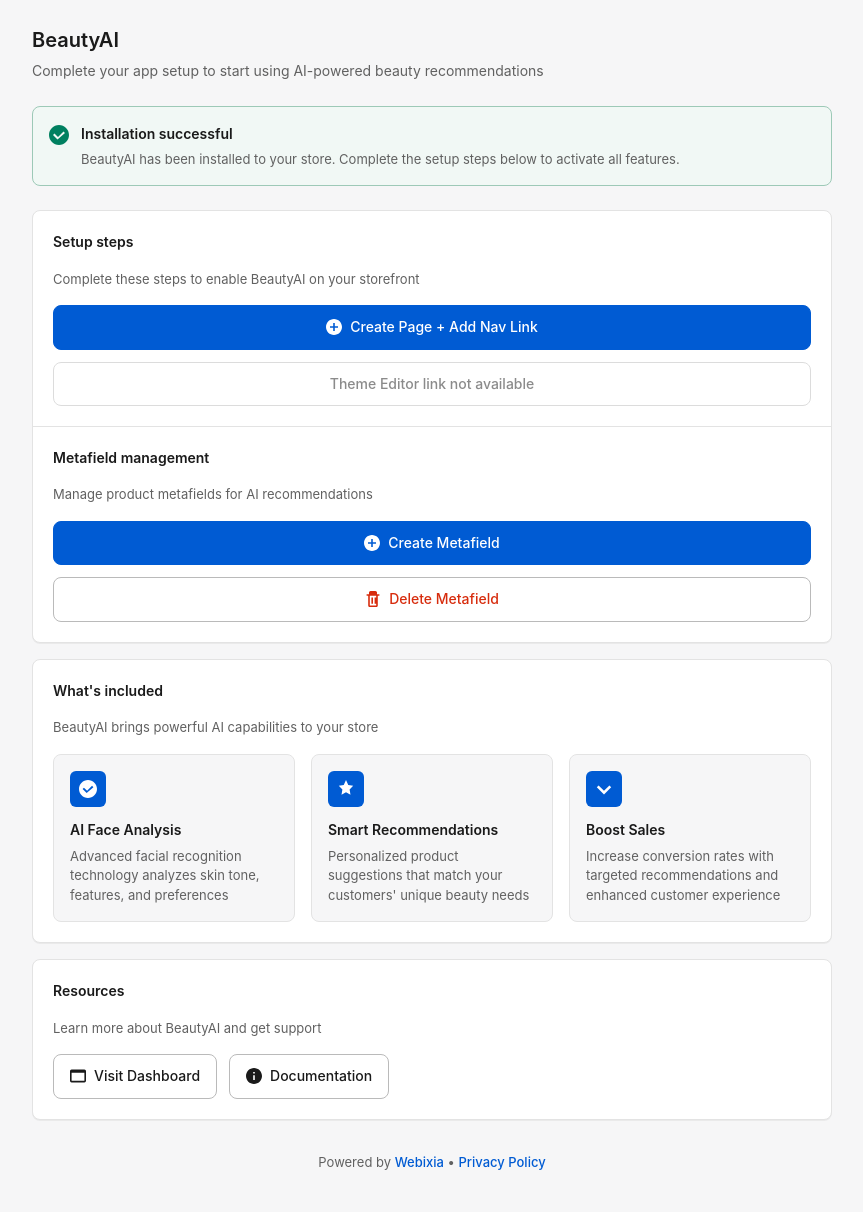
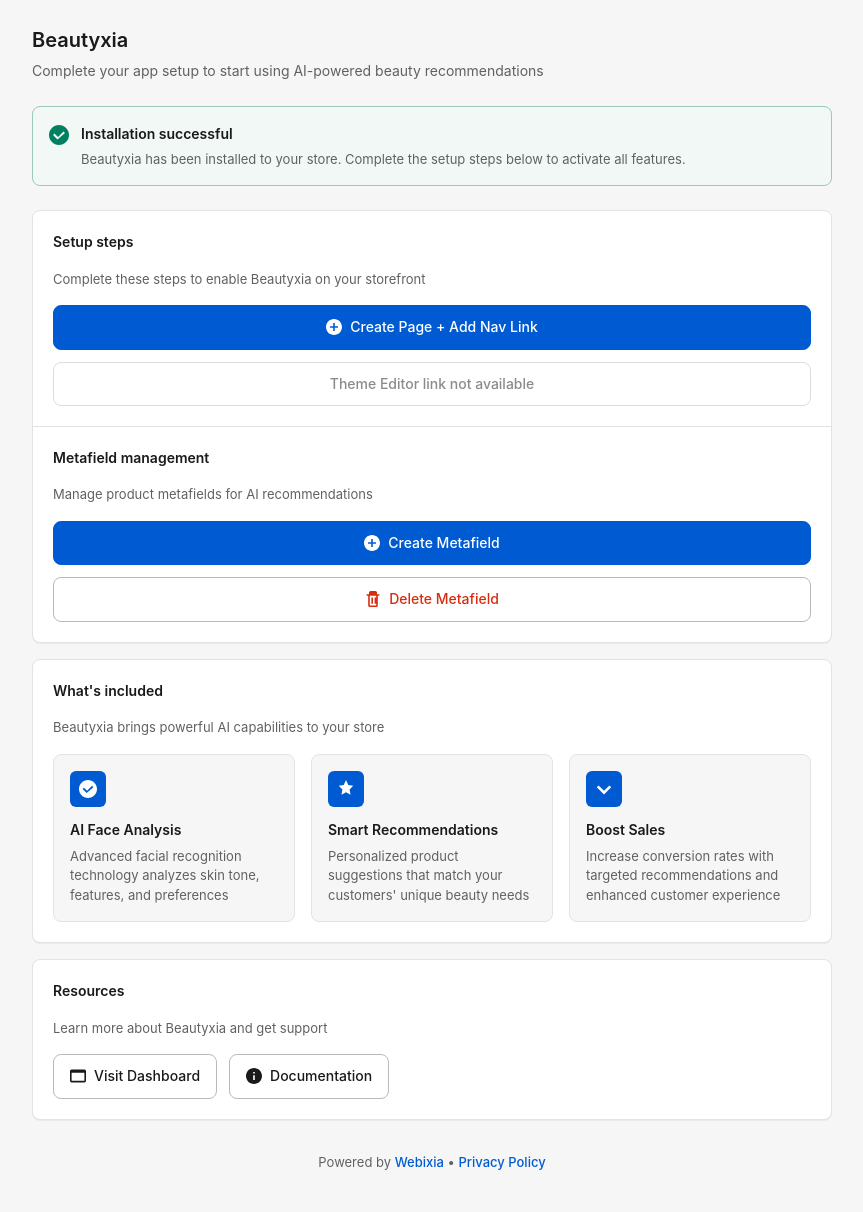
Before and after one commit to houssainiS/BeautyAI, a Django app: template templates/recommender/shopify_install_page.html in a window 1280 px wide. Shown: the whole page, without its empty margins (208-1071 px from the left). Run offline with Django 5.2, Linux system fonts and the light colour scheme; the template is opened without the code that fills it, so the values that code supplies are empty.

Commit message:
changed the neame to Beautyxia

```diff
--- a/recommender/admin.py
+++ b/recommender/admin.py
@@ -24,9 +24,9 @@ class FeedbackAdmin(admin.ModelAdmin):
     readonly_fields = ('created_at',)
 
 # Change admin site headers and titles
-admin.site.site_header = "Webixia"
-admin.site.site_title = "Webixia"
-admin.site.index_title = "Welcome to Skin Analyzer Dashboard"
+admin.site.site_header = "Beautyxia"
+admin.site.site_title = "Beautyxia"
+admin.site.index_title = "Welcome to Beautyxia Dashboard"
 
 # Remove Groups from admin
 admin.site.unregister(Group)
--- a/templates/recommender/dashboard.html
+++ b/templates/recommender/dashboard.html
@@ -3,7 +3,7 @@
 <head>
   <meta charset="UTF-8" />
   <meta name="viewport" content="width=device-width, initial-scale=1.0" />
-  <title>Admin Dashboard</title>
+  <title>Beautyxia Dashboard</title>
   <script src="https://cdn.jsdelivr.net/npm/chart.js"></script>
   <link rel="preconnect" href="https://fonts.googleapis.com">
   <link rel="preconnect" href="https://fonts.gstatic.com" crossorigin>
--- a/templates/recommender/documentation.html
+++ b/templates/recommender/documentation.html
@@ -3,7 +3,7 @@
 <head>
     <meta charset="UTF-8">
     <meta name="viewport" content="width=device-width, initial-scale=1.0">
-    <title>Documentation - BeautyAI</title>
+    <title>Documentation - Beautyxia</title>
     <style>
         * {
             margin: 0;
@@ -226,7 +226,7 @@
 <body>
     <div class="container">
         <div class="header">
-            <h1>BeautyAI Documentation</h1>
+            <h1>Beautyxia Documentation</h1>
             <p class="subtitle">Complete guide to setting up and using your Shopify app</p>
         </div>
 
--- a/templates/recommender/home.html
+++ b/templates/recommender/home.html
@@ -4,7 +4,7 @@
 <head>
     <meta charset="UTF-8">
     <meta name="viewport" content="width=device-width, initial-scale=1.0">
-    <title>BeautyAI - Your Personal Makeup Assistant</title>
+    <title>Beautyxia - Your Personal Makeup Assistant</title>
     <link rel="stylesheet" href="{% static 'css/style.css' %}">
     <link href="https://fonts.googleapis.com/css2?family=Inter:wght@300;400;500;600;700;800&display=swap" rel="stylesheet">
     <link rel="stylesheet" href="https://cdnjs.cloudflare.com/ajax/libs/font-awesome/6.4.0/css/all.min.css">
@@ -18,7 +18,7 @@
                     <div class="brand-icon">
                         <i class="fas fa-sparkles"></i>
                     </div>
-                    <span class="brand-text">BeautyAI</span>
+                    <span class="brand-text">Beautyxia</span>
                 </div>
                 <div class="nav-menu">
                     <a href="#" class="nav-link">
@@ -441,7 +441,7 @@
                         <div class="brand-icon">
                             <i class="fas fa-sparkles"></i>
                         </div>
-                        <span class="brand-text">BeautyAI</span>
+                        <span class="brand-text">Beautyxia</span>
                     </div>
                     <p>&copy; 2025 houssaini slimen. All rights reserved.</p>
                 </div>
--- a/templates/recommender/privacy-policy.html
+++ b/templates/recommender/privacy-policy.html
@@ -3,7 +3,7 @@
 <head>
     <meta charset="UTF-8">
     <meta name="viewport" content="width=device-width, initial-scale=1.0">
-    <title>Privacy Policy - BeautyAI</title>
+    <title>Privacy Policy - Beautyxia</title>
     <style>
         * {
             margin: 0;
@@ -165,7 +165,7 @@
 <body>
     <div class="container">
         <div class="header">
-            <h1>Privacy Policy for BeautyAI</h1>
+            <h1>Privacy Policy for Beautyxia</h1>
             <p class="effective-date"><strong>Effective Date:</strong> 16/09/2025</p>
         </div>
 
--- a/templates/recommender/shopify_install_page.html
+++ b/templates/recommender/shopify_install_page.html
@@ -3,7 +3,7 @@
 <head>
     <meta charset="UTF-8">
     <meta name="viewport" content="width=device-width, initial-scale=1.0">
-    <title>BeautyAI - Successfully Installed</title>
+    <title>Beautyxia - Successfully Installed</title>
     <style>
         * {
             margin: 0;
@@ -305,7 +305,7 @@
     <div class="container">
         <!-- Page Header -->
         <div class="page-header">
-            <h1>BeautyAI</h1>
+            <h1>Beautyxia</h1>
             <p class="subtitle">Complete your app setup to start using AI-powered beauty recommendations</p>
         </div>
 
@@ -318,7 +318,7 @@
             </div>
             <div class="success-banner-content">
                 <h2>Installation successful</h2>
-                <p>BeautyAI has been installed to your store. Complete the setup steps below to activate all features.</p>
+                <p>Beautyxia has been installed to your store. Complete the setup steps below to activate all features.</p>
             </div>
         </div>
 
@@ -326,7 +326,7 @@
         <div class="card">
             <div class="card-section">
                 <h2 class="section-title">Setup steps</h2>
-                <p class="section-description">Complete these steps to enable BeautyAI on your storefront</p>
+                <p class="section-description">Complete these steps to enable Beautyxia on your storefront</p>
 
                 <div class="button-group">
                     <!-- Create Page + Nav Link Button -->
@@ -426,7 +426,7 @@
         <div class="card">
             <div class="card-section">
                 <h2 class="section-title">What's included</h2>
-                <p class="section-description">BeautyAI brings powerful AI capabilities to your store</p>
+                <p class="section-description">Beautyxia brings powerful AI capabilities to your store</p>
 
                 <div class="features-grid">
                     <div class="feature-card">
@@ -466,7 +466,7 @@
         <div class="card">
             <div class="card-section">
                 <h2 class="section-title">Resources</h2>
-                <p class="section-description">Learn more about BeautyAI and get support</p>
+                <p class="section-description">Learn more about Beautyxia and get support</p>
 
                 <div class="footer-links">
                     <a href="https://beautyai.duckdns.org/" target="_blank" class="btn btn-secondary">
```
